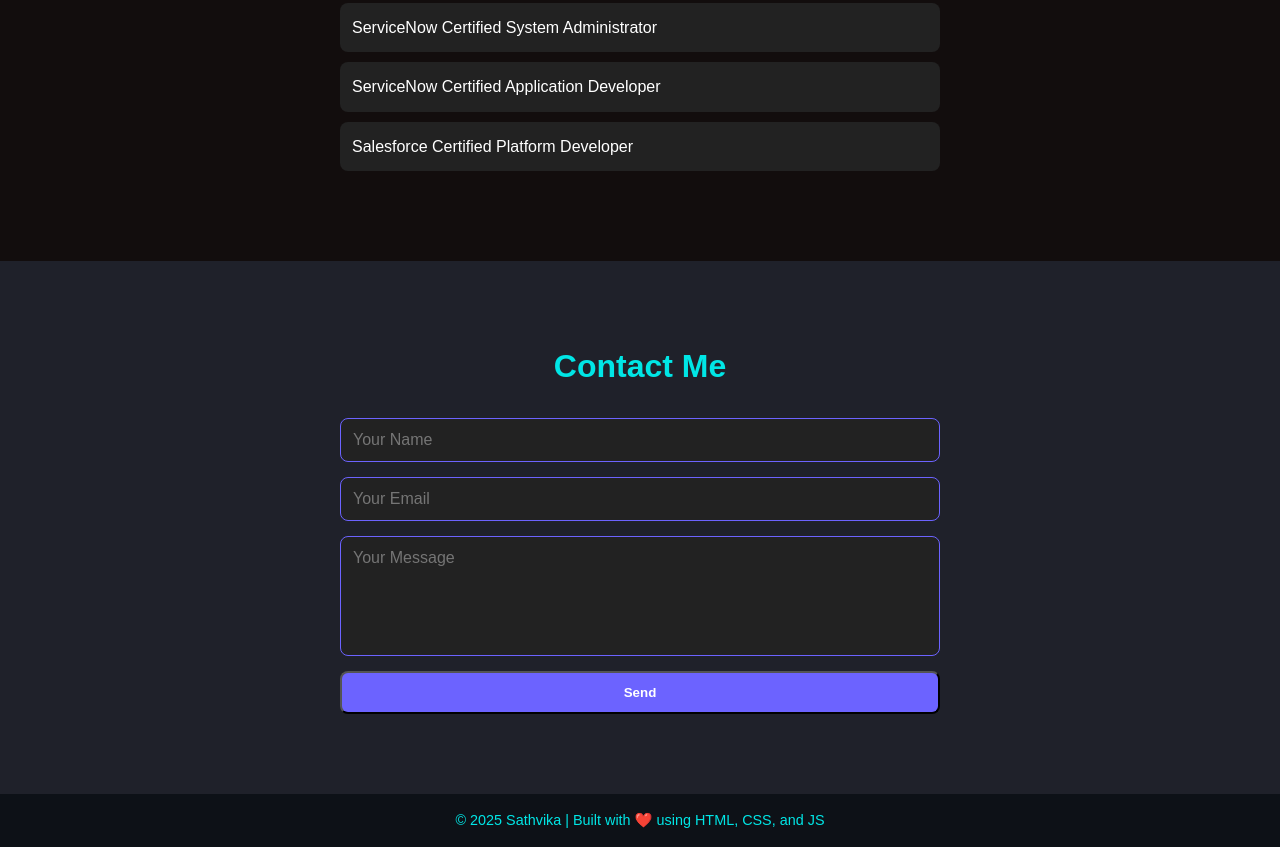
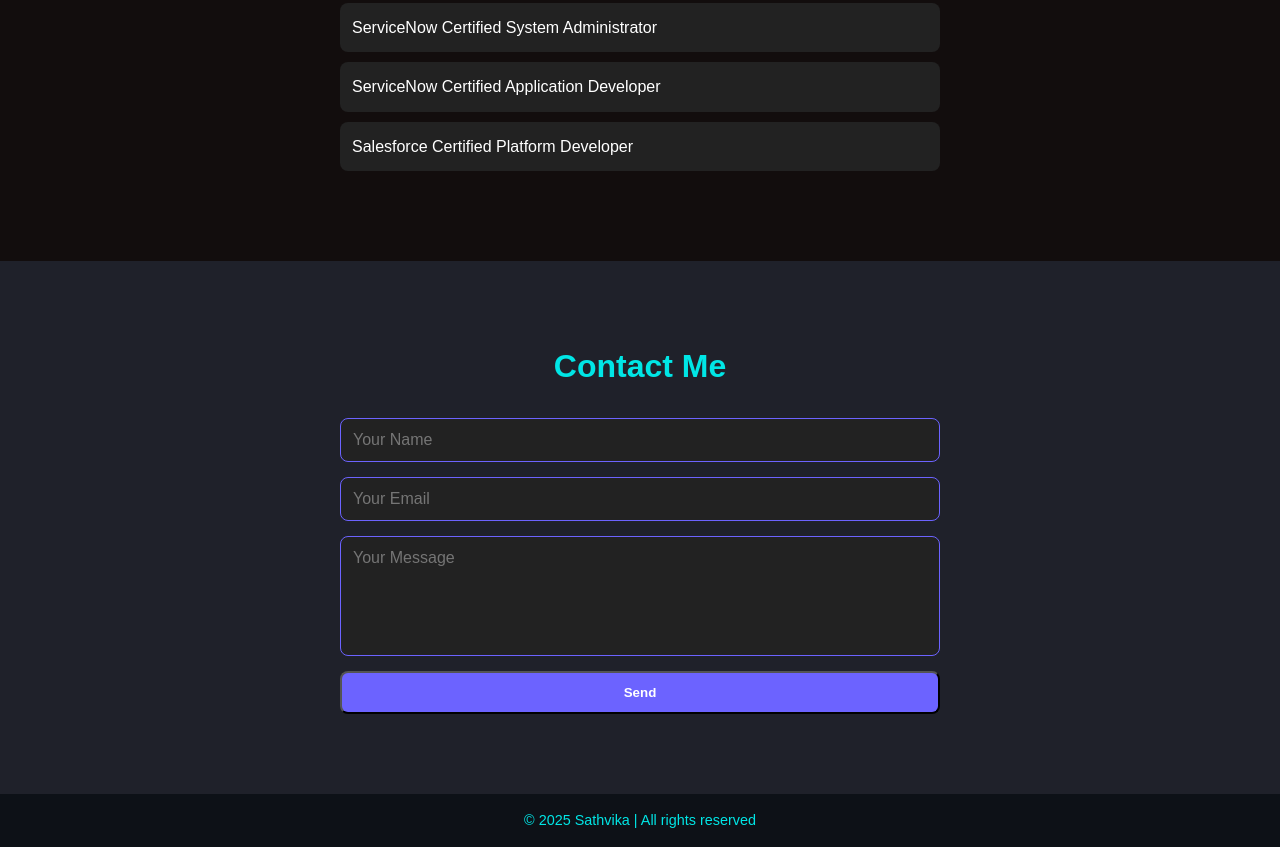
Before and after one commit to Sathvika2955/Portfolio, a plain HTML site: page index.html in a window 1280 px wide. Shown: the part 3099-3946 px from the top of the page. Drawn offline with Linux system fonts and the light colour scheme.

Commit message:
Portfolio upadated

```diff
--- a/index.html
+++ b/index.html
@@ -190,7 +190,7 @@
 
   <!-- ===== FOOTER ===== -->
   <footer>
-    <p>© 2025 Sathvika | Built with ❤️ using HTML, CSS, and JS</p>
+    <p>© 2025 Sathvika | All rights reserved</p>
   </footer>
 
   <script src="script.js"></script>
```
